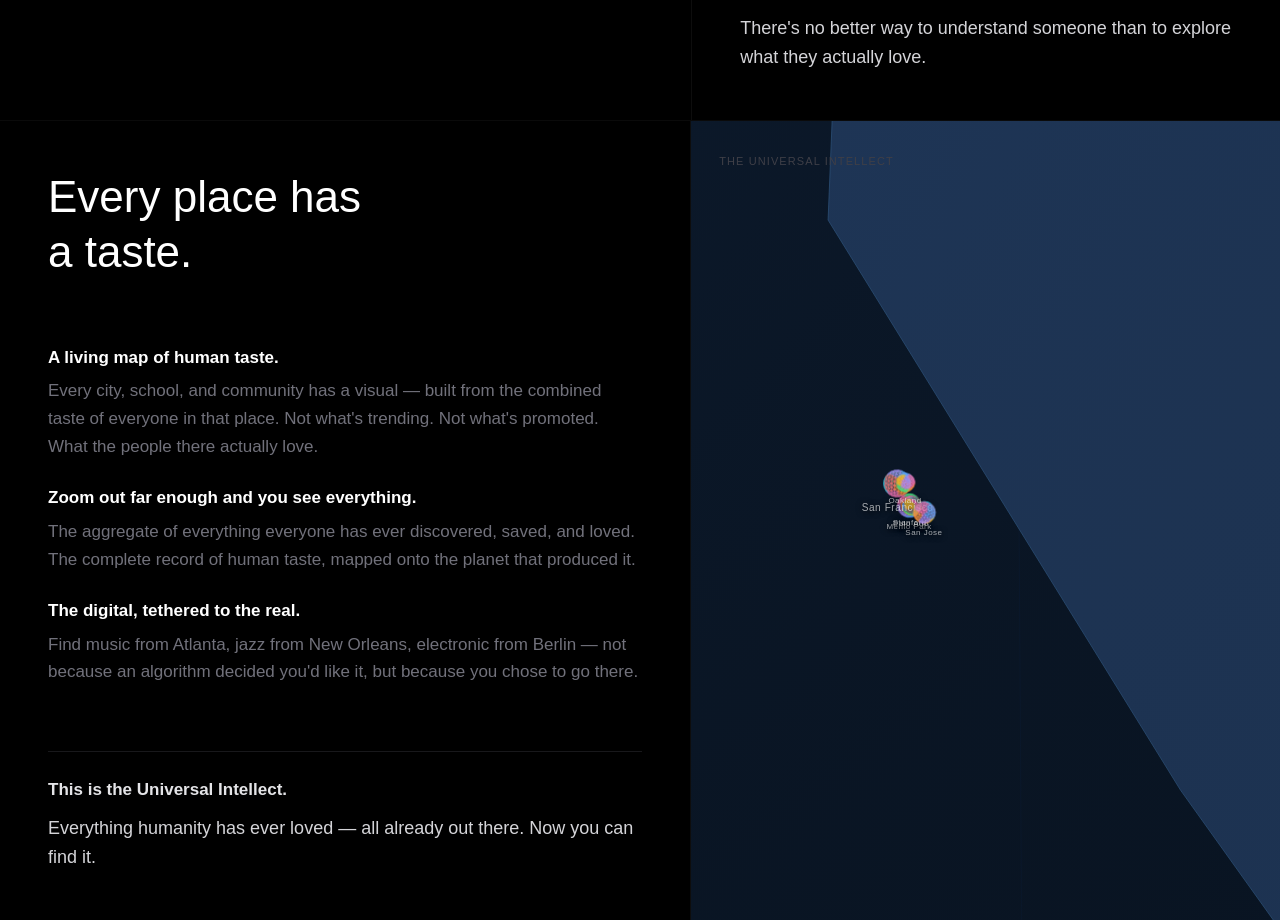
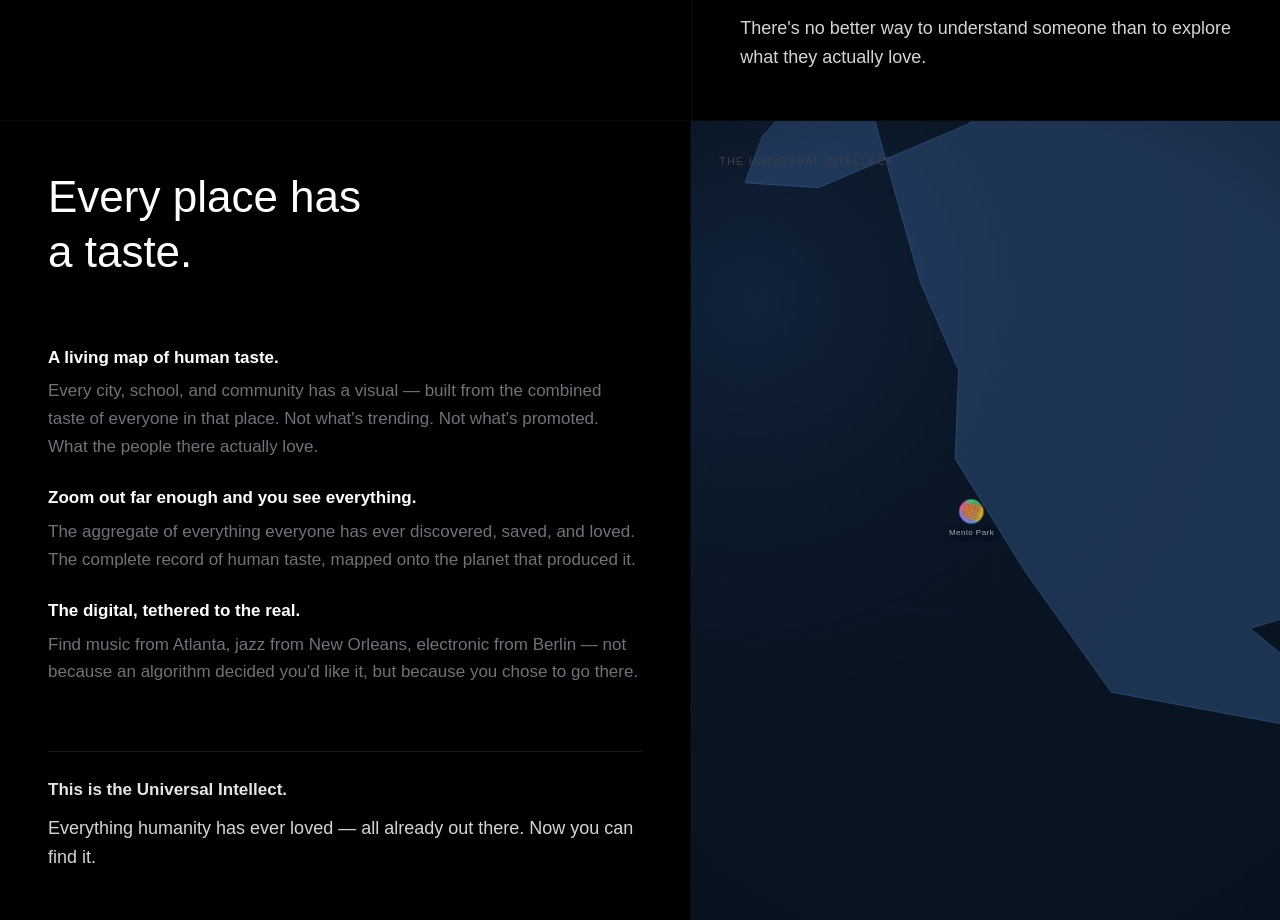
Before and after one commit to sn-ux/blueprint, a Next.js app: page / in a window 1280 px wide. Shown: the part 2280-3200 px from the top of the page. Built offline with nearby package versions, Linux system fonts and the light colour scheme; no server answers; the database is empty.

Commit message:
refine page 4 globe: static orientation with US-only zoom sequence

```diff
--- a/components/MapVisual.tsx
+++ b/components/MapVisual.tsx
@@ -14,53 +14,54 @@ type PlaceNode = {
 
 /* ── Place nodes — US only, three zoom stages ───────────────────────────── *
  *
- *  Stage 1  (t 0.00–0.38)  Bay Area close-up  — all local cities visible
- *  Stage 2  (t 0.38–0.68)  California pull-back — local cities fade out
- *  Stage 3  (t 0.52–1.00)  Full USA — national cities appear
+ *  Stage 1  (t 0.00–0.30)  Menlo Park only — clean, focused
+ *  Stage 2  (t 0.32–0.72)  West Coast cities — SF, LA, Seattle, Denver
+ *                           These are 40–110 px apart at Stage 2 zoom, so
+ *                           spheres never overlap.
+ *  Stage 3  (t 0.55–1.00)  National cities — full USA
+ *
+ *  MP exits before Stage 2 cities enter (brief clean gap at t≈0.30–0.32)
+ *  so the camera pan never causes MP + SF to share the same screen pixel.
  *
  *  PLACES is the single source of truth.  Every entry renders exactly one
  *  MiniSphere + one label, always paired in the same parent div.           */
 
 const PLACES: PlaceNode[] = [
-  // ── Stage 1 + 2: Bay Area — all visible from t=0, fading out before Stage 3.
-  //   At zoom 32×, these cities are spread across the panel (SF ~24px left of
-  //   MP, SJ ~30px right) — readable and clearly distinct.
-  { id:"mp",  label:"Menlo Park",    lat:37.453, lng:-122.182, size:28, seed:17, minT:0.00, maxT:0.56 },
-  { id:"pa",  label:"Palo Alto",     lat:37.441, lng:-122.143, size:22, seed:23, minT:0.00, maxT:0.52 },
-  { id:"stn", label:"Stanford",      lat:37.427, lng:-122.170, size:18, seed:29, minT:0.00, maxT:0.50 },
-  { id:"sf",  label:"San Francisco", lat:37.774, lng:-122.419, size:32, seed: 1, minT:0.00, maxT:0.60 },
-  { id:"sj",  label:"San Jose",      lat:37.338, lng:-121.886, size:26, seed:13, minT:0.00, maxT:0.58 },
-  { id:"oak", label:"Oakland",       lat:37.804, lng:-122.271, size:22, seed: 7, minT:0.00, maxT:0.56 },
+  // ── Stage 1: just Menlo Park ──────────────────────────────────────────
+  { id:"mp",  label:"Menlo Park",    lat:37.453, lng:-122.182, size:28, seed:17, minT:0.00, maxT:0.30 },
 
-  // ── Stage 3: Full USA — fade in as we zoom out past California
-  { id:"la",  label:"Los Angeles",   lat:34.052, lng:-118.244, size:34, seed: 3, minT:0.50, maxT:1.00 },
-  { id:"sea", label:"Seattle",       lat:47.606, lng:-122.332, size:28, seed:31, minT:0.50, maxT:1.00 },
-  { id:"ny",  label:"New York",      lat:40.713, lng: -74.006, size:38, seed:21, minT:0.52, maxT:1.00 },
-  { id:"chi", label:"Chicago",       lat:41.878, lng: -87.630, size:32, seed: 9, minT:0.52, maxT:1.00 },
-  { id:"hou", label:"Houston",       lat:29.760, lng: -95.370, size:26, seed:11, minT:0.54, maxT:1.00 },
-  { id:"mia", label:"Miami",         lat:25.762, lng: -80.192, size:24, seed:15, minT:0.54, maxT:1.00 },
-  { id:"den", label:"Denver",        lat:39.739, lng:-104.984, size:24, seed:35, minT:0.52, maxT:1.00 },
-  { id:"bos", label:"Boston",        lat:42.361, lng: -71.057, size:26, seed:19, minT:0.54, maxT:1.00 },
+  // ── Stage 2: West Coast — verified non-overlapping at zoom 1.8× ──────
+  //   SF (275,441)  LA (301,472)  Sea (278,370)  Den (377,422) — all 40px+ apart
+  { id:"sf",  label:"San Francisco", lat:37.774, lng:-122.419, size:32, seed: 1, minT:0.32, maxT:0.68 },
+  { id:"la",  label:"Los Angeles",   lat:34.052, lng:-118.244, size:34, seed: 3, minT:0.32, maxT:0.72 },
+  { id:"sea", label:"Seattle",       lat:47.606, lng:-122.332, size:28, seed:31, minT:0.34, maxT:0.70 },
+  { id:"den", label:"Denver",        lat:39.739, lng:-104.984, size:24, seed:35, minT:0.36, maxT:0.75 },
+
+  // ── Stage 3: national ─────────────────────────────────────────────────
+  { id:"ny",  label:"New York",      lat:40.713, lng: -74.006, size:38, seed:21, minT:0.55, maxT:1.00 },
+  { id:"chi", label:"Chicago",       lat:41.878, lng: -87.630, size:32, seed: 9, minT:0.55, maxT:1.00 },
+  { id:"hou", label:"Houston",       lat:29.760, lng: -95.370, size:26, seed:11, minT:0.57, maxT:1.00 },
+  { id:"mia", label:"Miami",         lat:25.762, lng: -80.192, size:24, seed:15, minT:0.57, maxT:1.00 },
+  { id:"bos", label:"Boston",        lat:42.361, lng: -71.057, size:26, seed:19, minT:0.57, maxT:1.00 },
 ];
 
 /* ── Camera keyframes: [t, zoomScale, cLat, cLng] ───────────────────────── *
  *  zoomScale multiplies the base globe radius (BASE_R × zoom = actual R).   *
  *                                                                            *
- *   32×  →  R ≈ 13.4× min(w,h).  Globe fills ~7800 px across; panel shows  *
- *           only ~400 km around Menlo Park.  Bay Area cities are spread      *
- *           clearly across the frame (SF ~24 px left, SJ ~30 px right).     *
+ *    5×  →  R ≈ 2.1× min(w,h).  Bay Area close-up.  Globe edge arcs in     *
+ *           from sides so it still reads as a sphere, not a flat map.       *
  *                                                                            *
- *    5×  →  R ≈ 2.1× min(w,h).  California coast fully visible; globe edge  *
- *           arcs in from top/bottom, still reads as a sphere.               *
+ *   1.8×  →  R ≈ 0.76× min(w,h).  California coast and Pacific visible;    *
+ *            West Coast cities spread comfortably across the frame.          *
  *                                                                            *
  *   0.90×  →  Full globe circle fits in the panel.  All of North America    *
- *            and the wider US visible.                                       */
+ *            and the wider US visible.  5.6:1 ratio Stage 1 → Stage 3.      */
 
 const CAM: readonly [number, number, number, number][] = [
-  [0.00, 32.0, 37.50, -122.20],  // Bay Area close-up (~400 km visible width)
-  [0.38,  5.0, 37.20, -119.80],  // California / West Coast pull-back
-  [0.68,  0.90, 39.00, -97.00],  // Full continental USA
-  [1.00,  0.90, 39.00, -97.00],  // Hold at USA for smooth loop reverse
+  [0.00,  5.00, 37.50, -122.20],  // Stage 1: Bay Area — zoomed in, globe edge arcs in from sides
+  [0.38,  1.80, 37.00, -120.00],  // California / West Coast pull-back
+  [0.65,  0.90, 39.00,  -97.00],  // Full continental USA
+  [1.00,  0.90, 39.00,  -97.00],  // Hold at USA for smooth loop reverse
 ];
 
 const BASE_R  = 0.42;    // globe radius as fraction of min(w,h) at zoom 1× (= 0.90 in Stage 3)
```
